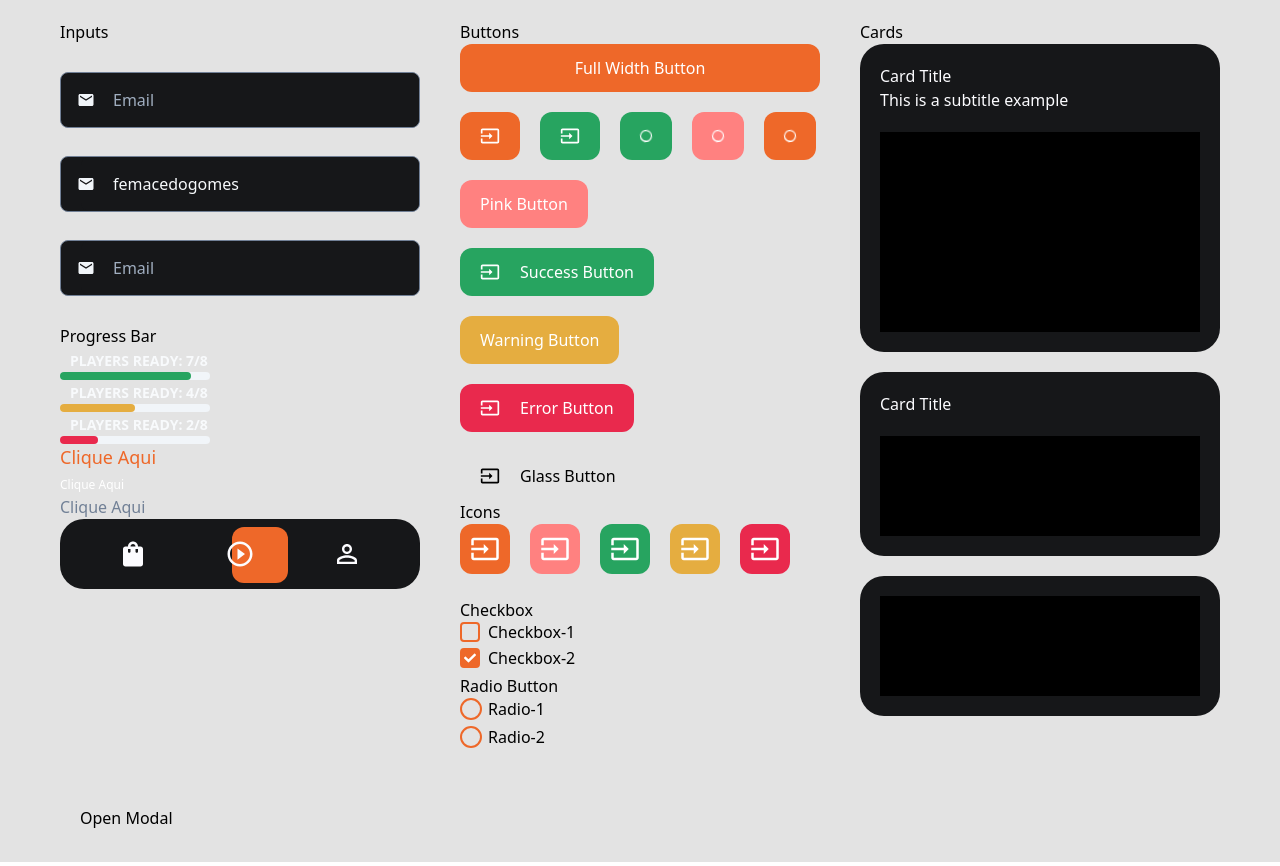
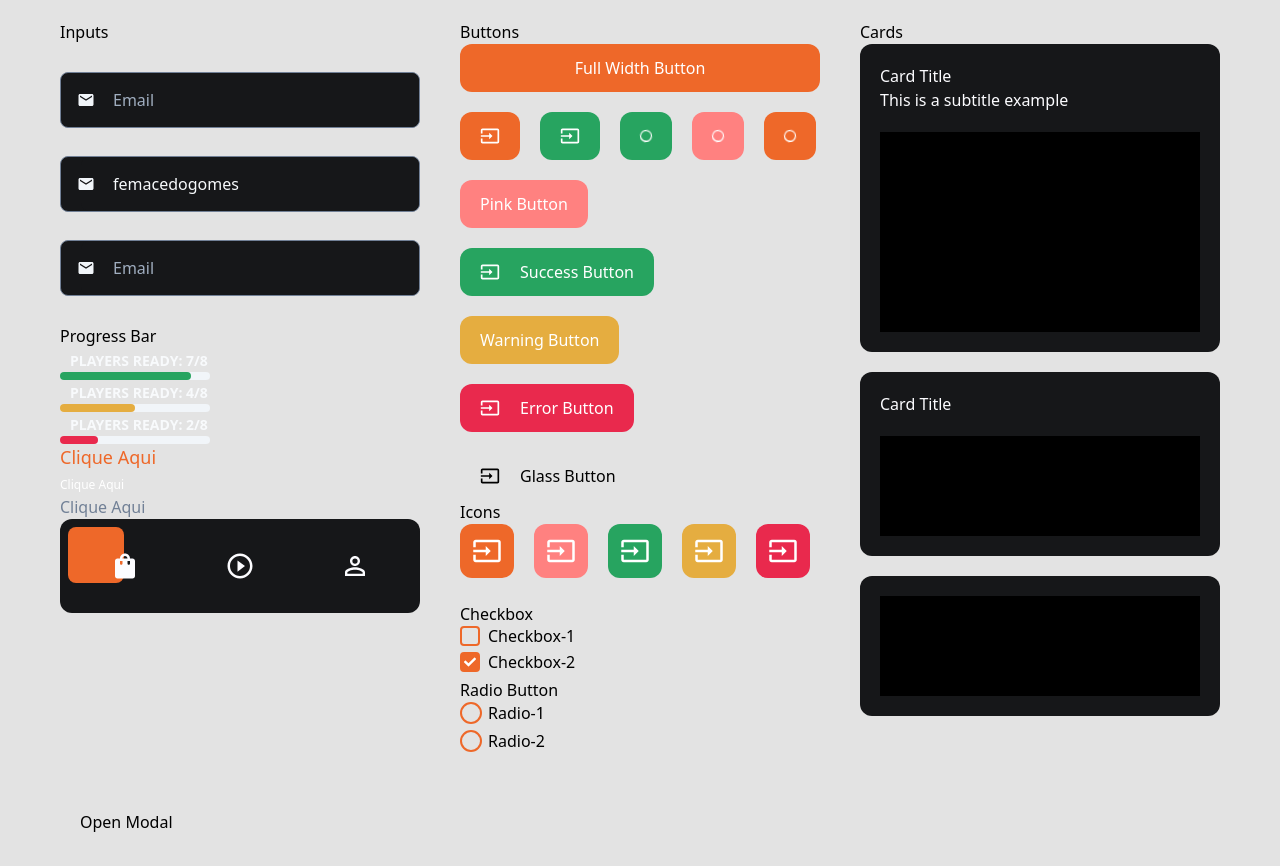
Before and after one commit to Agility-Creative-Solutions/scrummy-app, a Next.js app: page /design-system in a window 1280 px wide. Built offline with nearby package versions, Linux system fonts and the light colour scheme.

Commit message:
feat: improve action bar

```diff
--- a/src/components/atoms/Card/index.tsx
+++ b/src/components/atoms/Card/index.tsx
@@ -18,7 +18,7 @@ const Card: React.FC<CardProps> = ({
   return (
     <div
       className={cx(
-        'p-5 bg-dark-100 text-light-100 rounded-3xl w-full',
+        'p-5 bg-dark-100 text-light-100 rounded-xl w-full',
         className
       )}
     >
--- a/src/components/atoms/IconButton/index.tsx
+++ b/src/components/atoms/IconButton/index.tsx
@@ -12,6 +12,14 @@ export type IconButtonProps = {
   icon: string
   iconSize?: string;
   iconType?: 'primary' | 'pink' | 'success' | 'warning' | 'danger';
+  size?: 'xs' | 'sm' | 'md' | 'lg';
+};
+
+const PADDING_BY_SIZE = {
+  xs: 'p-1',
+  sm: 'p-2',
+  md: 'p-3',
+  lg: 'p-4',
 };
 
 const IconButton: React.FC<IconButtonProps> = ({
@@ -21,7 +29,7 @@ const IconButton: React.FC<IconButtonProps> = ({
   icon,
   iconType,
   iconSize = '30',
-  buttonSize = 50,
+  size = 'md',
 }) => {
 
   return (
@@ -38,17 +46,12 @@ const IconButton: React.FC<IconButtonProps> = ({
       href={href}
       onClick={onClick}
     >
-      <div className='m-auto flex items-center justify-center' style={{
-        height: buttonSize,
-        width: buttonSize,
-      }}>
-        <>
+      <div className={`m-auto flex items-center justify-center ${PADDING_BY_SIZE[size]}`}>
         <Icon
           iconName={icon}
           size={iconSize}
           color={color}
         />
-        </>
       </div>
     </a>
   );
--- a/src/components/mols/ActionBar/index.tsx
+++ b/src/components/mols/ActionBar/index.tsx
@@ -1,9 +1,11 @@
 import { motion } from 'framer-motion';
+import { useState } from 'react';
 
 import { IconButton } from '@/components/atoms';
 import Card from '@/components/atoms/Card';
 
 export type ActionBarProps = {
+  actions?: [];
   icon1?: string;
   icon2?: string;
   icon3?: string;
@@ -12,56 +14,80 @@ export type ActionBarProps = {
   color?: string;
 };
 
+type ActionType = {
+  id: string;
+  icon: string;
+  onClick: (idx: number) => void;
+};
+
 const ActionBar: React.FC<ActionBarProps> = ({
-  icon1 = 'MdShoppingBag',
-  icon2 = 'MdPlayCircleOutline',
-  icon3 = 'MdPersonOutline',
+  actions = [
+    {
+      id: 'test1',
+      icon: 'MdShoppingBag',
+      onClick: () => console.log('icon1'),
+    },
+    {
+      id: 'test2',
+      icon: 'MdPlayCircleOutline',
+      onClick: () => console.log('icon1'),
+    },
+    {
+      id: 'test3',
+      icon: 'MdPersonOutline',
+      onClick: () => console.log('icon1'),
+    },
+  ],
   buttonSize = 30,
   iconSize,
   color,
 }) => {
-  const x = 132;
+  const [itemActive, setItemActive] = useState(0);
 
-  const child = {
-    variantA: { x: 0 },
-    variantB: { x: 132 },
-    variantC: { x: 264 },
+  const childrenSelectorData: any = {};
+  const padding = 8;
+  const gap = 24;
+  const cardSize = 54;
+
+  /* eslint no-plusplus: ["error", { "allowForLoopAfterthoughts": true }] */
+  for (let i = 0; i < actions.length; i++) {
+    const sizeContainer = i === 0 ? 0 : cardSize;
+
+    childrenSelectorData[`variant${i}`] = {
+      x: i * (sizeContainer + gap),
     };
+  }
+
+  if (!actions || !Array.isArray(actions) || actions.length === 0) {
+    return null;
+  }
+
   return (
-    <Card className="relative flex h-[70px] w-80 justify-around">
+    <Card className="relative flex w-fit min-w-[220px] justify-around gap-x-6 rounded-xl p-2">
       <motion.div
-        className="absolute top-2 h-14 w-14 rounded-xl bg-scrummyOrange-500"
-        style={{ right: x }}
-        transition={{
-          type: 'tween',
-          duration: 4,
-        }}
-        variants={child}
+        animate={`variant${itemActive}`}
+        className="absolute top-2 h-14 w-14 rounded-lg bg-scrummyOrange-500"
+        style={{ left: padding }}
+        transition={{ duration: 0.5 }}
+        variants={childrenSelectorData}
       ></motion.div>
-      <motion.div className="relative" whileTap={{}}>
+
+      {actions.map(({ icon, onClick }: ActionType, idx) => {
+        return (
+          <motion.div className="relative flex" whileTap={{}} key={idx}>
             <IconButton
-          icon={icon1}
+              icon={icon}
               buttonSize={buttonSize}
               iconSize={iconSize}
               color={color}
-        ></IconButton>
+              onClick={() => {
+                setItemActive(idx);
+                onClick(idx);
+              }}
+            />
           </motion.div>
-      <motion.div className="relative" whileTap={{}}>
-        <IconButton
-          icon={icon2}
-          buttonSize={buttonSize}
-          iconSize={iconSize}
-          color={color}
-        ></IconButton>
-      </motion.div>
-      <motion.div className="relative" whileTap={{}}>
-        <IconButton
-          icon={icon3}
-          buttonSize={buttonSize}
-          iconSize={iconSize}
-          color={color}
-        ></IconButton>
-      </motion.div>
+        );
+      })}
     </Card>
   );
 };
--- a/src/pages/index.tsx
+++ b/src/pages/index.tsx
@@ -5,6 +5,10 @@ import { Main } from '@/templates/Main';
 
 const Index = () => {
   const router = useRouter();
+
+  if (typeof window !== 'undefined') {
+    router.push('/design-system');
+  }
 
   return (
     <Main
```
Lines whose indentation alone changed are shown as unchanged.
